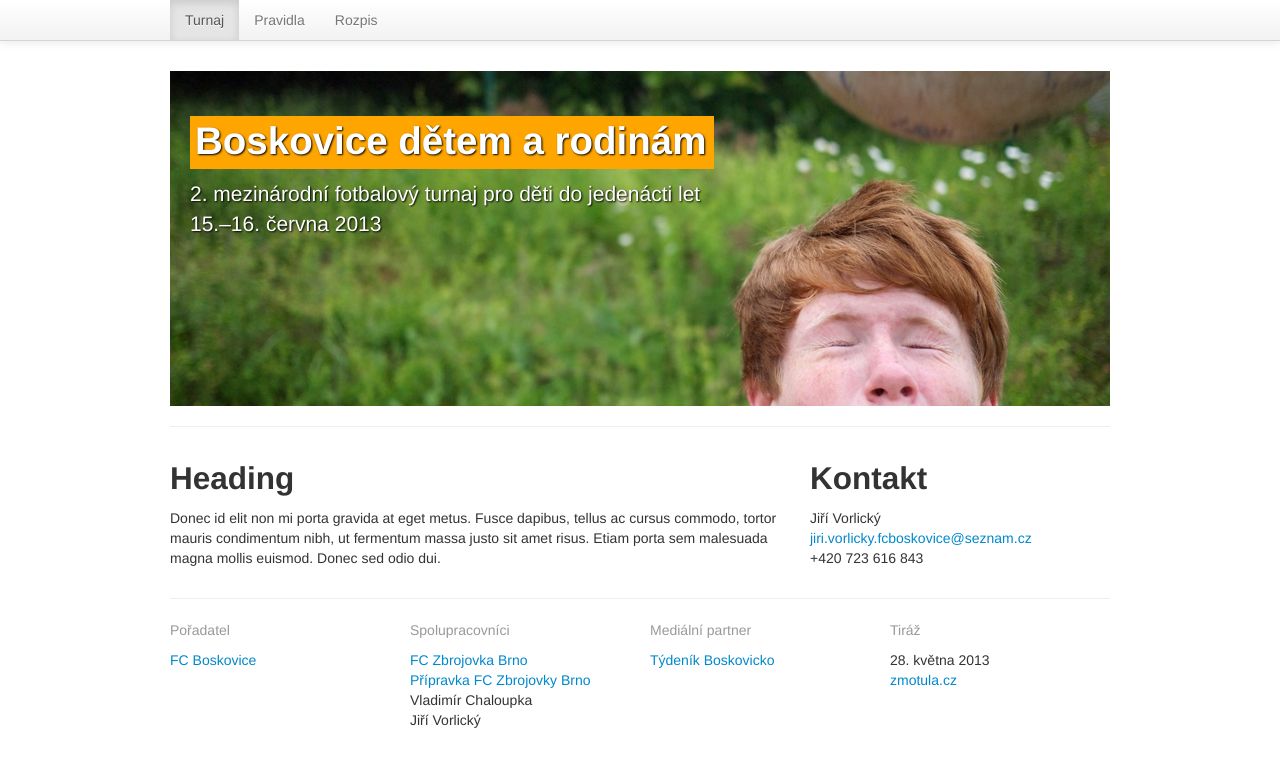
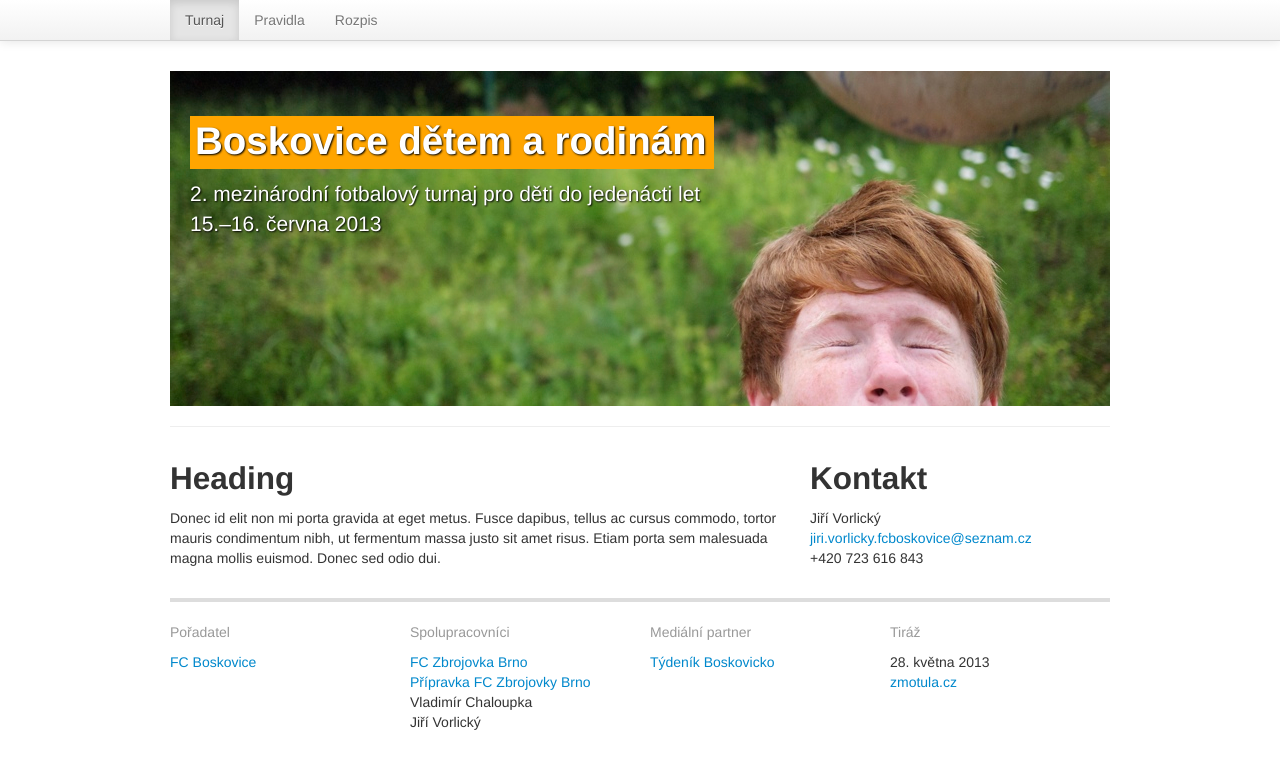
Before and after one commit to zoul/zijeme-hrou, a Jekyll site: the page built from turnaj/index.html, in a window 1280 px wide. Shown: the top 769 px of the page. Built offline with Jekyll 4.4.1, drawn with Linux system fonts in a browser that asks for light colours.

Commit message:
Formátování patičky.

```diff
--- a/_layouts/main.html
+++ b/_layouts/main.html
@@ -31,7 +31,6 @@
             </div>
             <hr>
             {{ content }}
-            <hr>
             <div class="footer row-fluid">
                 <div class="span3">
                     <p class="muted">Pořadatel</p>
--- a/css/main.css
+++ b/css/main.css
@@ -1,5 +1,5 @@
 body {
-    padding-bottom: 20px;
+    padding-bottom: 40px;
 }
 
 div.content {
@@ -23,6 +23,12 @@ div.jumbotron h1 {
     padding-right: 8px;
 }
 
+.footer {
+    margin-top: 20px;
+    border-top: 4px solid #dddddd;
+    padding-top: 20px;
+}
+
 body.turnaj   div.jumbotron { background: url(/img/hero-1.jpg); }
 body.pravidla div.jumbotron { background: url(/img/hero-3.jpg); }
 body.rozpis   div.jumbotron { background: url(/img/hero-4.jpg); }
```
